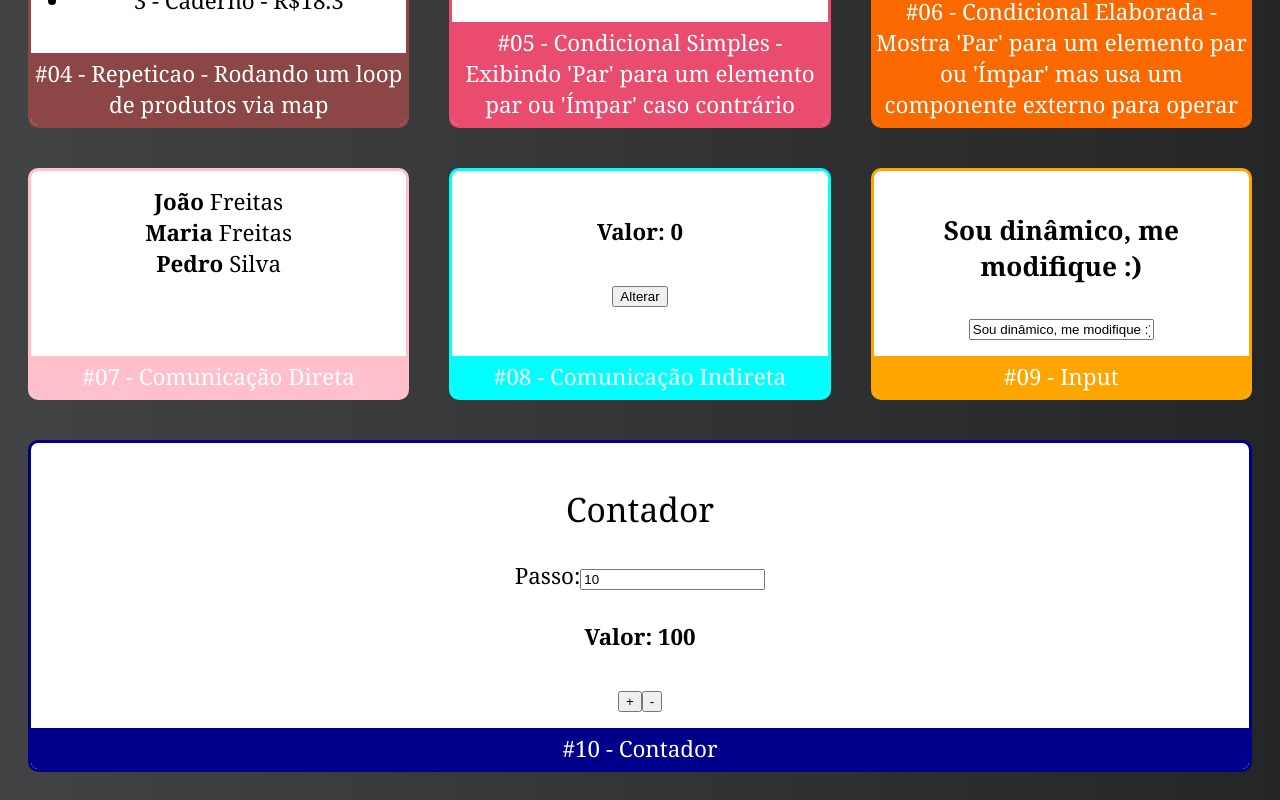
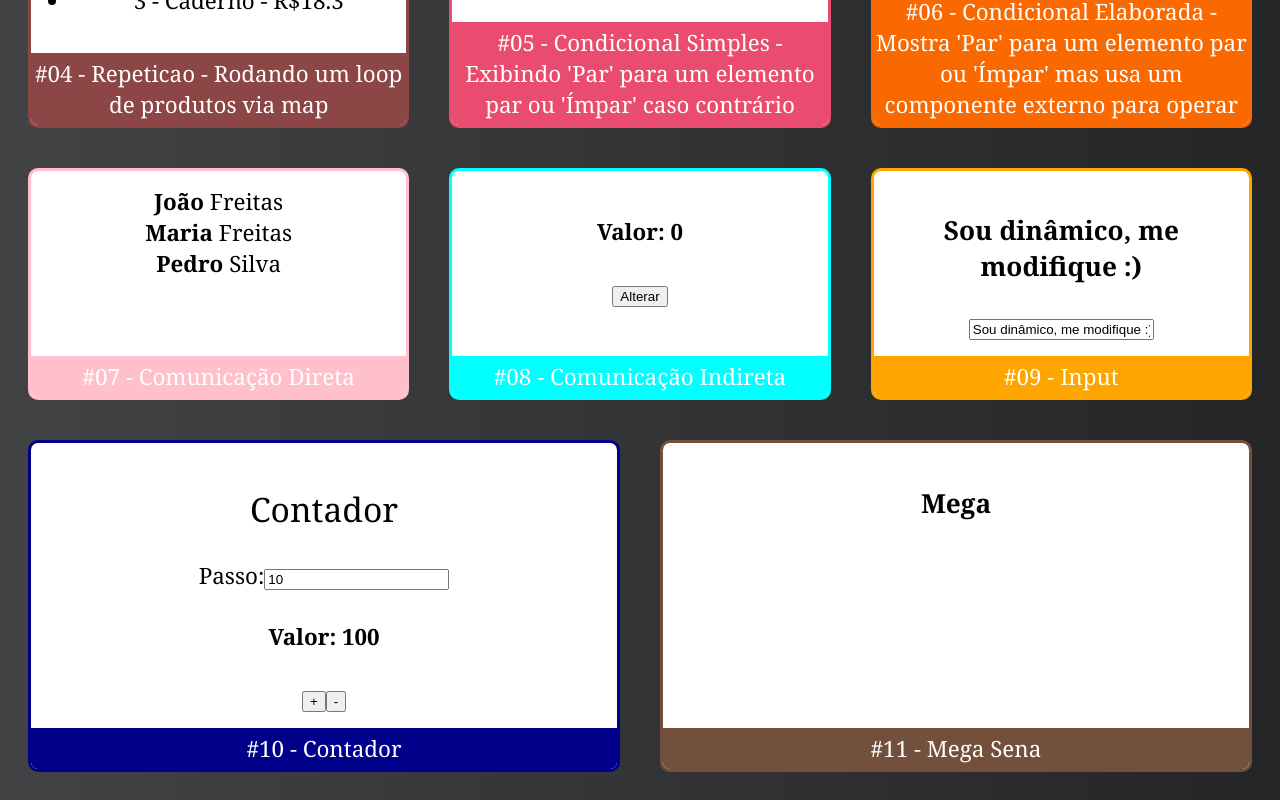
Before and after one commit to GuilhermeBorges3Ddev/Masterclass_React, a React (Create React App) app in the folder without_hooks/: page / in a window 1280 px wide. Shown: the part 918-1718 px from the top of the page. Built offline with nearby package versions, Linux system fonts and the light colour scheme.

Commit message:
Counter done ang 'Mega-Sena' sort has his skeleton  implemented too

```diff
--- a/without_hooks/src/App.jsx
+++ b/without_hooks/src/App.jsx
@@ -16,6 +16,8 @@ import Pai from "./components/comunicacao/direta/Pai";
 import Super from "./components/comunicacao/indireta/Super";
 import Input from "./components/form/Input";
 import Contador from "./components/contador/Contador";
+import Mega from "./components/mega/Mega";
+
 
 import "./App.css";
 
@@ -105,6 +107,13 @@ export default props => (
                 <Contador passo={10} valor={100} />
             </Card>
 
+            <Card
+                titulo="#11 - Mega Sena"
+                color="#73503C"
+            >
+                <Mega />
+            </Card>
+
         </div>
 
 
--- a/without_hooks/src/components/contador/PassoForm.jsx
+++ b/without_hooks/src/components/contador/PassoForm.jsx
@@ -3,7 +3,7 @@ import React from "react";
 export default (props) => {
     return (
             <div>
-                <label for="passoInput">Passo:</label>
+                <label htmlFor="passoInput">Passo:</label>
                 <input
                     id="passoInput"
                     type="number"
--- /dev/null
+++ b/without_hooks/src/components/mega/Mega.jsx
@@ -0,0 +1,9 @@
+import React from "react";
+
+export default (props) => {
+    return (
+        <>
+            <h3>Mega</h3>
+        </>
+    )
+}
```
